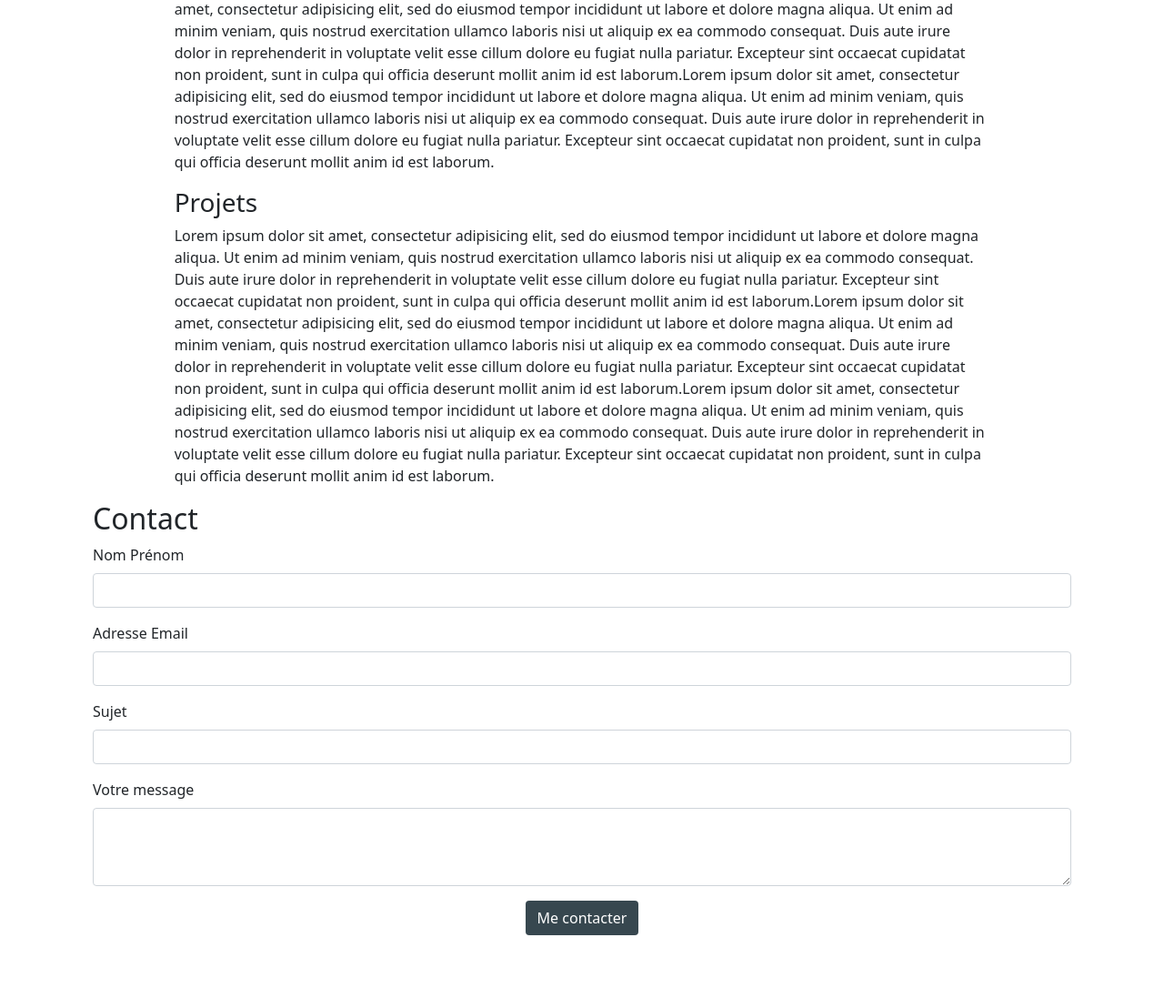
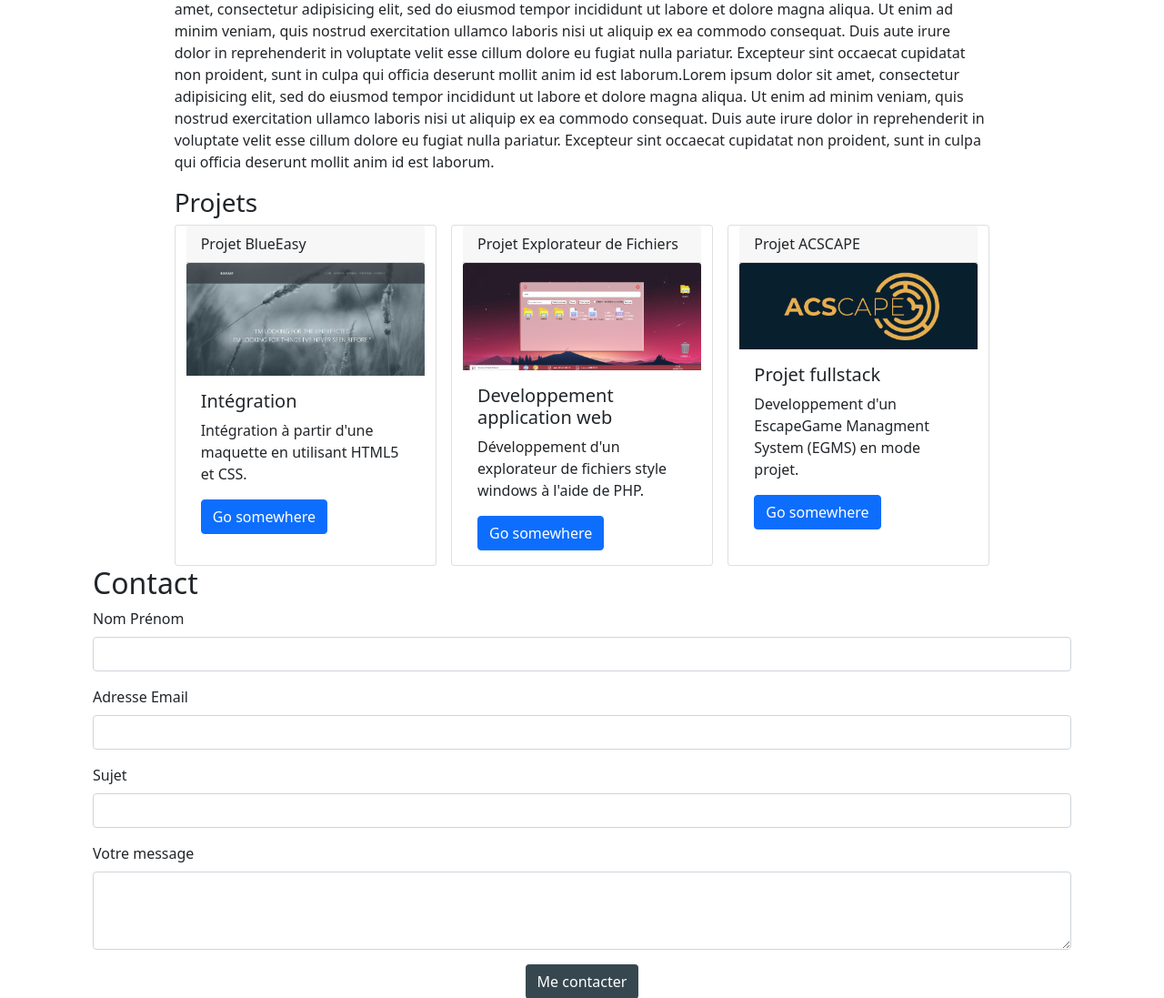
Before and after one commit to JBoulenger21/portfolio, a PHP site: page / in a window 1280 px wide. Shown: the part 896-1993 px from the top of the page at 91% size. Before the commit the page ends 1924 px from the top, so only its background shows below. Run offline with PHP 8.4, Linux system fonts and the light colour scheme.

Commit message:
card et centrage de card pour les projets

```diff
--- a/index.php
+++ b/index.php
@@ -46,7 +46,41 @@ include('header.php');
           <h3 id="competences">Compétences</h3>
           <p>Lorem ipsum dolor sit amet, consectetur adipisicing elit, sed do eiusmod tempor incididunt ut labore et dolore magna aliqua. Ut enim ad minim veniam, quis nostrud exercitation ullamco laboris nisi ut aliquip ex ea commodo consequat. Duis aute irure dolor in reprehenderit in voluptate velit esse cillum dolore eu fugiat nulla pariatur. Excepteur sint occaecat cupidatat non proident, sunt in culpa qui officia deserunt mollit anim id est laborum.Lorem ipsum dolor sit amet, consectetur adipisicing elit, sed do eiusmod tempor incididunt ut labore et dolore magna aliqua. Ut enim ad minim veniam, quis nostrud exercitation ullamco laboris nisi ut aliquip ex ea commodo consequat. Duis aute irure dolor in reprehenderit in voluptate velit esse cillum dolore eu fugiat nulla pariatur. Excepteur sint occaecat cupidatat non proident, sunt in culpa qui officia deserunt mollit anim id est laborum.Lorem ipsum dolor sit amet, consectetur adipisicing elit, sed do eiusmod tempor incididunt ut labore et dolore magna aliqua. Ut enim ad minim veniam, quis nostrud exercitation ullamco laboris nisi ut aliquip ex ea commodo consequat. Duis aute irure dolor in reprehenderit in voluptate velit esse cillum dolore eu fugiat nulla pariatur. Excepteur sint occaecat cupidatat non proident, sunt in culpa qui officia deserunt mollit anim id est laborum.</p>
           <h3 id="projects">Projets</h3>
-          <p>Lorem ipsum dolor sit amet, consectetur adipisicing elit, sed do eiusmod tempor incididunt ut labore et dolore magna aliqua. Ut enim ad minim veniam, quis nostrud exercitation ullamco laboris nisi ut aliquip ex ea commodo consequat. Duis aute irure dolor in reprehenderit in voluptate velit esse cillum dolore eu fugiat nulla pariatur. Excepteur sint occaecat cupidatat non proident, sunt in culpa qui officia deserunt mollit anim id est laborum.Lorem ipsum dolor sit amet, consectetur adipisicing elit, sed do eiusmod tempor incididunt ut labore et dolore magna aliqua. Ut enim ad minim veniam, quis nostrud exercitation ullamco laboris nisi ut aliquip ex ea commodo consequat. Duis aute irure dolor in reprehenderit in voluptate velit esse cillum dolore eu fugiat nulla pariatur. Excepteur sint occaecat cupidatat non proident, sunt in culpa qui officia deserunt mollit anim id est laborum.Lorem ipsum dolor sit amet, consectetur adipisicing elit, sed do eiusmod tempor incididunt ut labore et dolore magna aliqua. Ut enim ad minim veniam, quis nostrud exercitation ullamco laboris nisi ut aliquip ex ea commodo consequat. Duis aute irure dolor in reprehenderit in voluptate velit esse cillum dolore eu fugiat nulla pariatur. Excepteur sint occaecat cupidatat non proident, sunt in culpa qui officia deserunt mollit anim id est laborum.</p>
+            <div class="row projetcentrer">
+              <div class="card col-lg-4" style="width: 18rem;">
+                <div class="card-header">
+                  Projet BlueEasy
+                </div>
+                <img src="ressources/blueasy.PNG" class="card-img-top" alt="Intégration de la maquette blue easy">
+                <div class="card-body">
+                  <h5 class="card-title">Intégration</h5>
+                  <p class="card-text">Intégration à partir d'une maquette en utilisant HTML5 et CSS.</p>
+                  <a href="#" class="btn btn-primary">Go somewhere</a>
+                </div>
+              </div>
+              <div class="card col-lg-4" style="width: 18rem;">
+                <div class="card-header">
+                  Projet Explorateur de Fichiers
+                </div>
+                <img src="ressources/explofichiers.PNG" class="card-img-top" alt="Exporateur de fichier en PHP">
+                <div class="card-body">
+                  <h5 class="card-title">Developpement application web</h5>
+                  <p class="card-text">Développement d'un explorateur de fichiers style windows à l'aide de PHP.</p>
+                  <a href="#" class="btn btn-primary">Go somewhere</a>
+                </div>
+              </div>
+              <div class="card col-lg-4" style="width: 18rem;">
+                <div class="card-header">
+                  Projet ACSCAPE
+                </div>
+                <img src="ressources/logo-bleu.png" class="card-img-top" alt="logo ACSCAPE">
+                <div class="card-body">
+                  <h5 class="card-title">Projet fullstack</h5>
+                  <p class="card-text">Developpement d'un EscapeGame Managment System (EGMS) en mode projet.</p>
+                  <a href="#" class="btn btn-primary">Go somewhere</a>
+                </div>
+              </div>
+          </div>
         </div>
       </div>
     </div>
@@ -97,19 +131,18 @@ if(isset($_POST['nomContact']) && isset($_POST['emailContact']) && isset($_POST[
     $dest = "j.boulenger@codeur.online";
     $sujet = check($subject);
     $corp = check($msg);
-    $headers = "From: ". $mail;
     $mailheaders = "From: $mail\n";
     $mailheaders .= "MIME-version: 1.0\n";
     $mailheaders .= "Content-type: text/html; charset= utf-8\n";
 
-       if (mail($dest, $sujet, $corp, $headers))  {
+       if (mail($dest, $sujet, 'Nom : '.$nom.'<br>'.$corp, $mailheaders))  {
         echo "Email envoyé avec succès";
         } else {
         echo "Échec de l'envoi de l'email...";
         }
-  }else{
-    echo 'Veuillez renseigner tous les champs.';
-  }
+        }else{
+          echo 'Veuillez renseigner tous les champs.';
+        }
 }
 
 function check($input){
--- a/style.css
+++ b/style.css
@@ -82,6 +82,11 @@ body{
   width: 50px;
   height: 50px;
 }
+.projetcentrer{
+  display: flex;
+  justify-content: space-between;
+  margin: auto;
+}
 @media screen and (max-width: 640px) {
   .sidebar{
     width: 40px;
```
Also changed, not shown: ressources/blueasy.PNG (added), ressources/explofichiers.PNG (added), ressources/logo-bleu.png (added).
